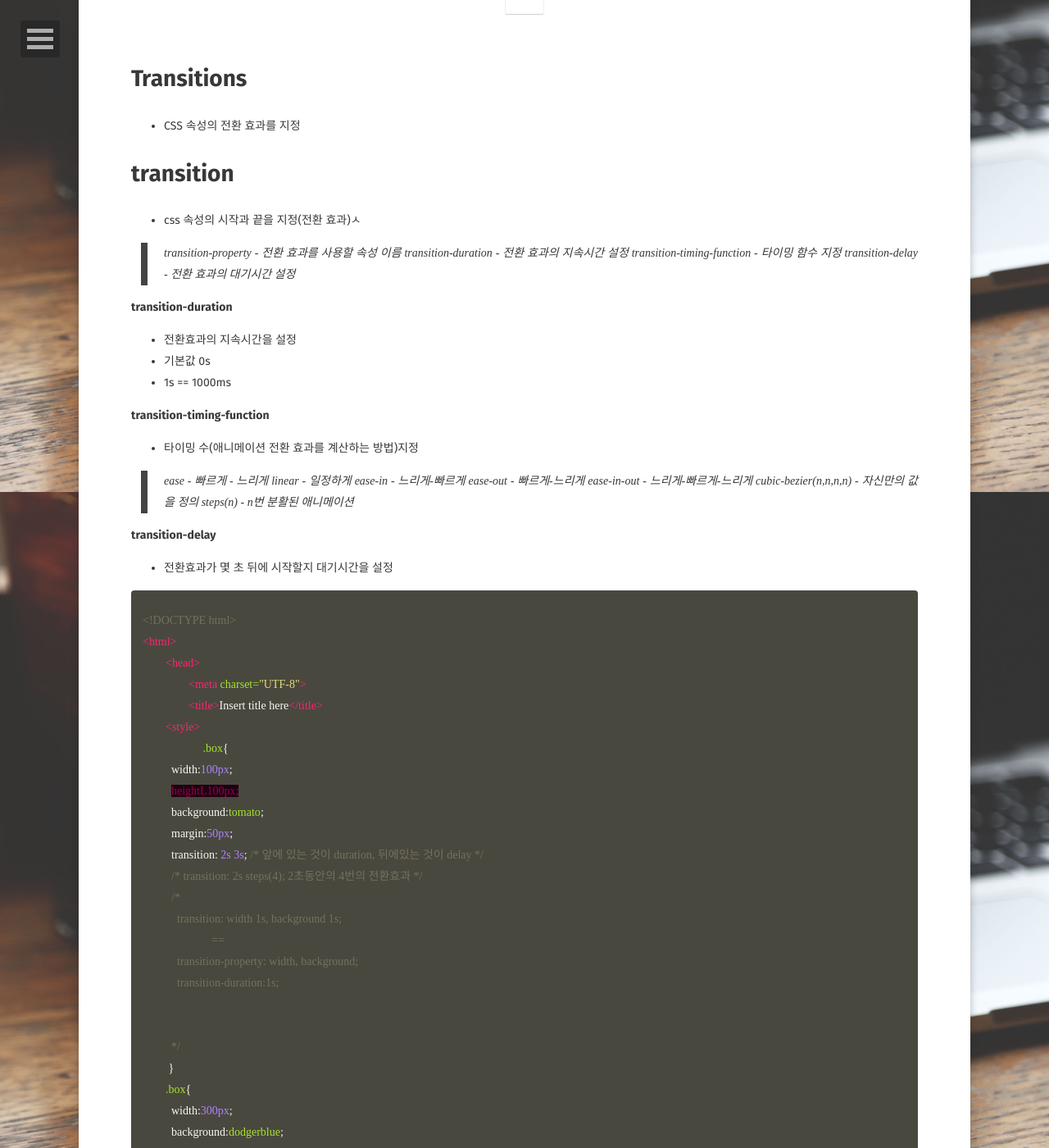
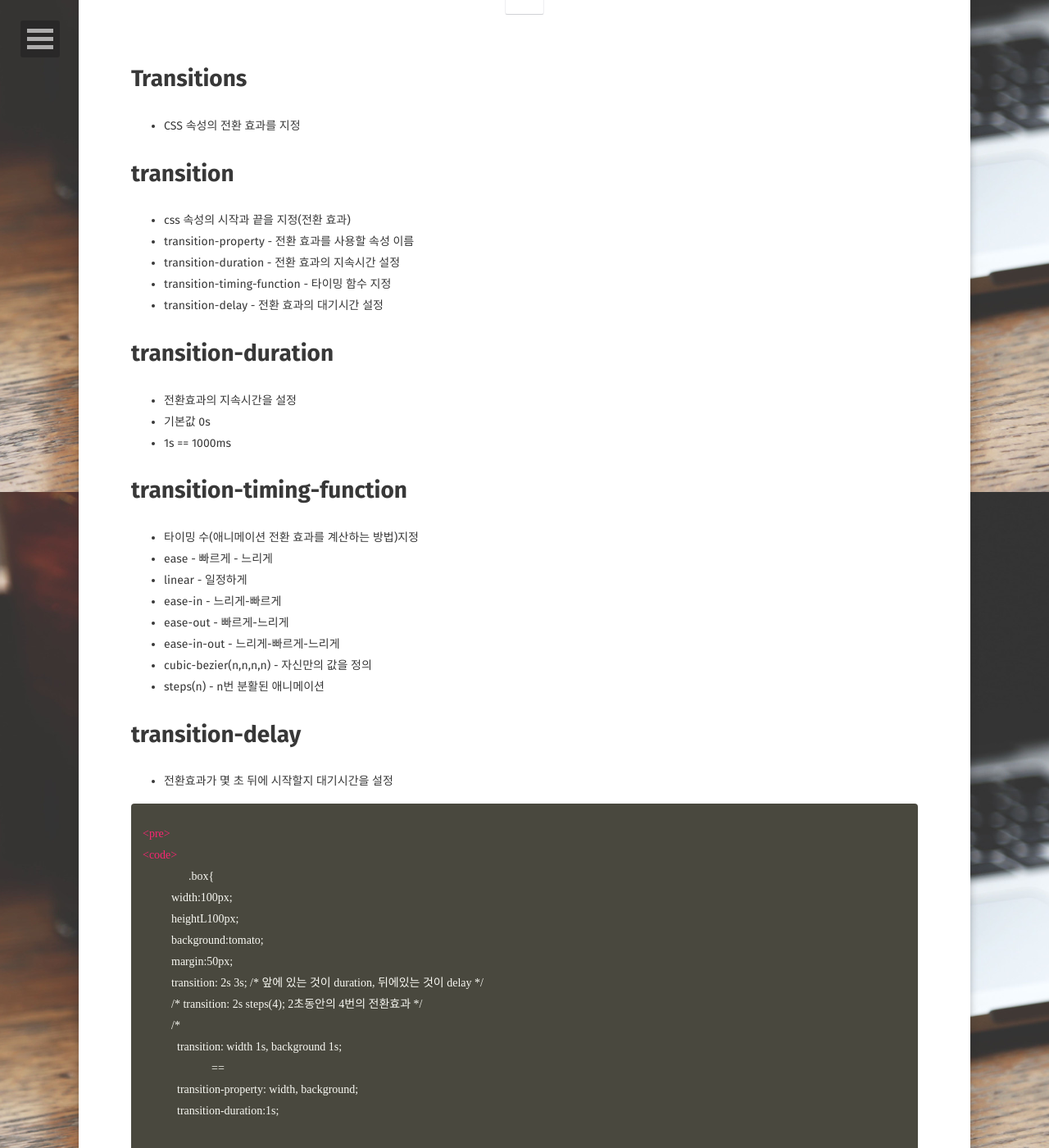
Before and after one commit to sum529-create/sum529-create.github.io, a Jekyll site: the page built from _posts/2021-05-05-transitions.md, in a window 1280 px wide and 1400 px high, scrolled down 300 px. Shown: the whole window at 82% size. Built offline with Jekyll 4.4.1, drawn with Linux system fonts in a browser that asks for light colours; some web fonts are replaced; comment, search, counter and statistics services are not loaded; some of the changed text lies outside the part shown.

Commit message:
Update 2021-05-05-transitions.md

```diff
--- a/_posts/2021-05-05-transitions.md
+++ b/_posts/2021-05-05-transitions.md
@@ -12,43 +12,39 @@ comments: true
 ---
 
 # Transitions
-- CSS 속성의 전환 효과를 지정
+* CSS 속성의 전환 효과를 지정
 
 # transition
-- css 속성의 시작과 끝을 지정(전환 효과)ㅅ
-> transition-property       - 전환 효과를 사용할 속성 이름
-> transition-duration       - 전환 효과의 지속시간 설정
-> transition-timing-function - 타이밍 함수 지정
-> transition-delay           - 전환 효과의 대기시간 설정
+* css 속성의 시작과 끝을 지정(전환 효과)
+* transition-property       - 전환 효과를 사용할 속성 이름
+* transition-duration       - 전환 효과의 지속시간 설정
+* transition-timing-function - 타이밍 함수 지정
+* transition-delay           - 전환 효과의 대기시간 설정
 
-**transition-duration**
-- 전환효과의 지속시간을 설정
-- 기본값 0s
-- 1s == 1000ms
+# transition-duration
+* 전환효과의 지속시간을 설정
+* 기본값 0s
+* 1s == 1000ms
 
-**transition-timing-function**
+# transition-timing-function
 - 타이밍 수(애니메이션 전환 효과를 계산하는 방법)지정
-> ease                  - 빠르게 - 느리게
-> linear                - 일정하게
-> ease-in               - 느리게-빠르게
-> ease-out              - 빠르게-느리게
-> ease-in-out           - 느리게-빠르게-느리게
-> cubic-bezier(n,n,n,n) - 자신만의 값을 정의
-> steps(n)              - n번 분활된 애니메이션
+* ease                  - 빠르게 - 느리게
+* linear                - 일정하게
+* ease-in               - 느리게-빠르게
+* ease-out              - 빠르게-느리게
+* ease-in-out           - 느리게-빠르게-느리게
+* cubic-bezier(n,n,n,n) - 자신만의 값을 정의
+* steps(n)              - n번 분활된 애니메이션
 
-**transition-delay**
+# transition-delay
 - 전환효과가 몇 초 뒤에 시작할지 대기시간을 설정
 
 
 {% highlight html %}
 
-<!DOCTYPE html>
-<html>
-	<head>
-		<meta charset="UTF-8">
-		<title>Insert title here</title>
-    	<style>
-		     .box{
+<pre>
+<code>
+		.box{
           width:100px;
           heightL100px;
           background:tomato;
@@ -68,8 +64,8 @@ comments: true
           width:300px;
           background:dodgerblue;
         }
-    	</style>
-	</head>
+</pre>
+</code>
 	<body>
 		  <div class="box"></div>
 	</body>
```
